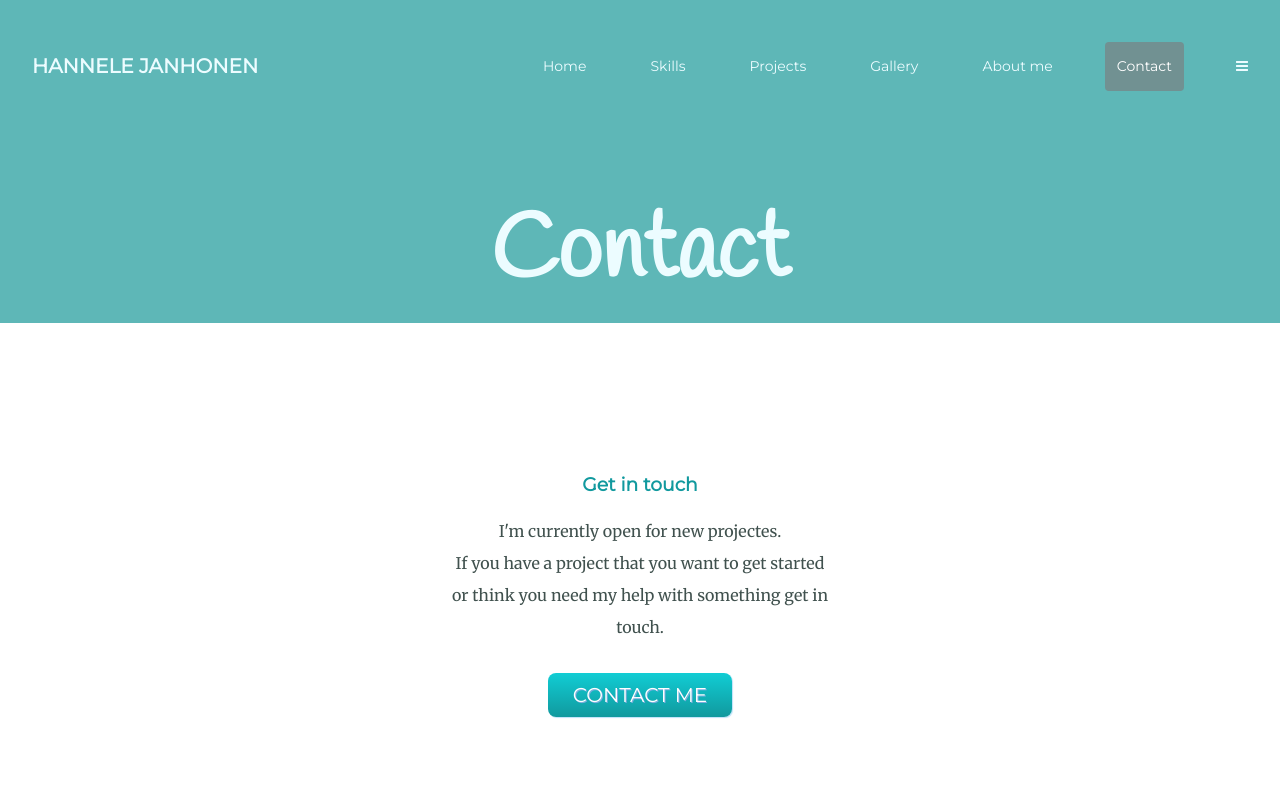
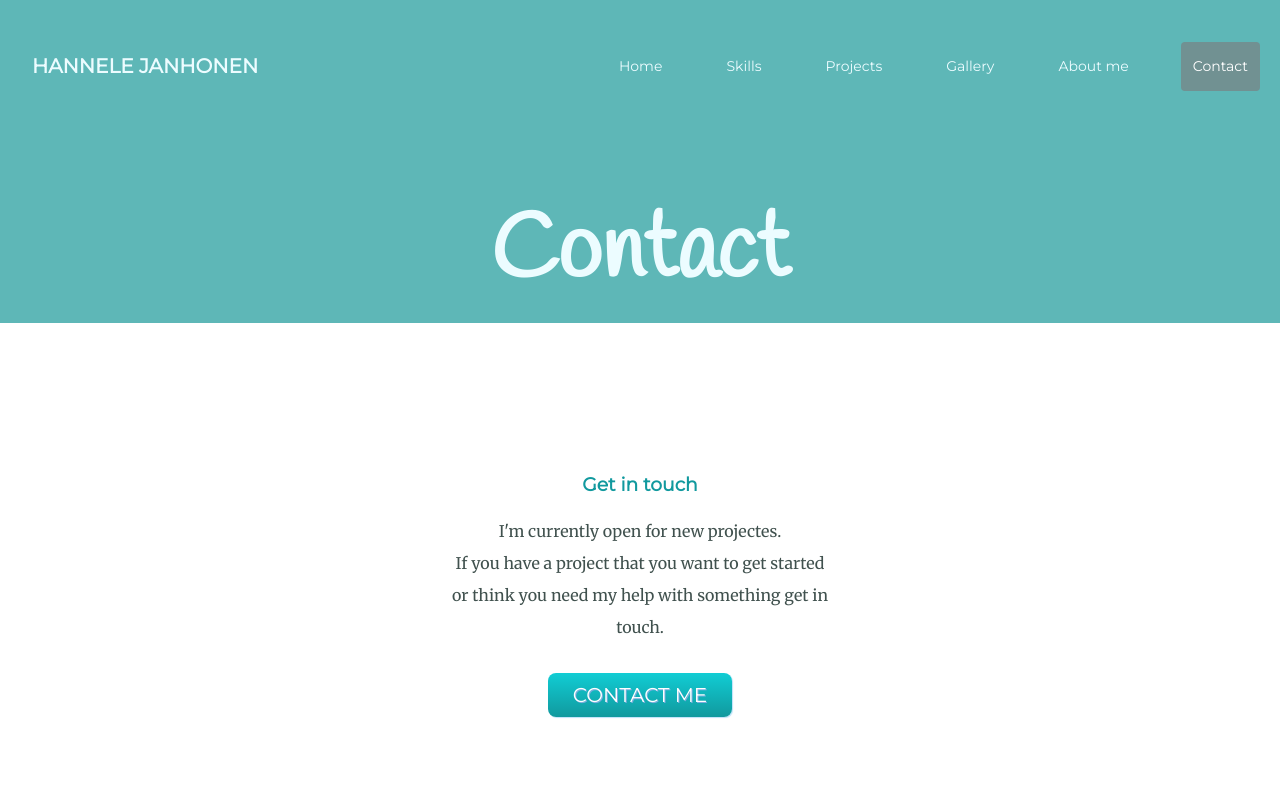
Before and after one commit to hannelejanhonen/CV1, a plain HTML site: page contact.html in a window 1280 px wide. Shown: the top 800 px of the page. Drawn offline with Linux system fonts and the light colour scheme.

Commit message:
Update contact.html

```diff
--- a/contact.html
+++ b/contact.html
@@ -12,8 +12,7 @@
 
   <!-- Stylesheets -->
   <link rel="stylesheet" href="css/styles.css">
-  <!-- Load an icon library to show a hamburger menu (bars) on small screens -->
-  <link rel="stylesheet" href="https://cdnjs.cloudflare.com/ajax/libs/font-awesome/4.7.0/css/font-awesome.min.css">
+
   <!-- favicon -->
   <link rel="icon" href="Images/favicon.ico">
   <!-- Fonts -->
@@ -33,9 +32,7 @@
       <a href="gallery.html">Gallery</a>
       <a href="about me.html">About me</a>
       <a href="contact.html" class="active">Contact</a>
-      <a href="javascript:void(0);" class="icon" onclick="myFunction()">
-        <i class="fa fa-bars"></i></a>
-    </div>
+     </div>
   </div>
 
   <div class="top-container">
```
